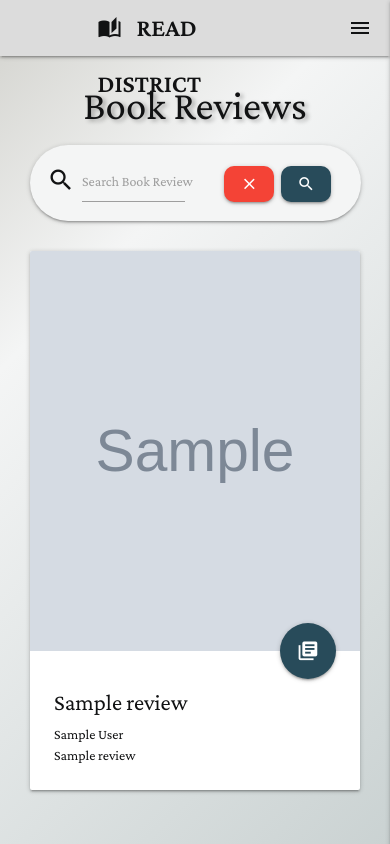
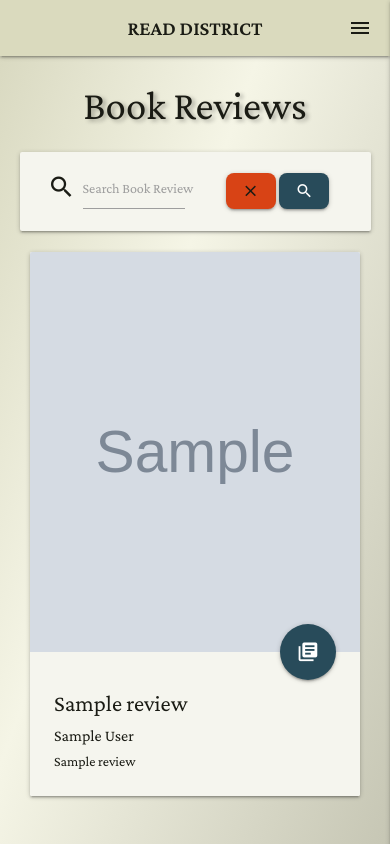
Before and after one commit to NicolaLampis/read-district, a Flask app: page / in a window 390 px wide. Run offline with Flask 2, Linux system fonts and the light colour scheme; grey boxes marked "Sample" are stand-in pictures; a database or web service that is not in the repository returns one stand-in record (values such as "Sample title"); some libraries are stand-ins or nearby versions.

Commit message:
Style card. Link img, title and button to book_page. Delete and edit functionality into book_page. Img responsive into book_page

```diff
--- a/app.py
+++ b/app.py
@@ -132,6 +132,7 @@
         }
         mongo.db.reviews.update({"_id": ObjectId(review_id)}, submit)
         flash("Review Successfully Updated")
+        return redirect(url_for("get_books"))
     review = mongo.db.reviews.find_one({"_id": ObjectId(review_id)})
     return render_template("edit_review.html", review=review)
 
--- a/static/css/style.css
+++ b/static/css/style.css
@@ -3,9 +3,9 @@
 body {
     margin: 0px;
     padding: 0px;
-    background: linear-gradient(135deg, rgba(210,210,205,1) 0%, rgba(244,245,245,1) 30%, rgba(202,210,210,1) 100%);
+    background: linear-gradient(110deg, rgba(215,215,190,1) 0%, rgba(245,245,230,1) 40%, rgba(198,198,180,1) 100%);
     font-family: "Crimson Pro", sans-serif;
-    color: rgb(17, 18, 19);
+    color: rgb(26, 27, 20);
     height: 100vh;
 }
 
@@ -14,8 +14,14 @@
     background-position: center;
     background-repeat: no-repeat;
     background-size: cover;
+    height: 400px;
+}
 
-    height: 400px;
+#book-img-page img {
+    background-position: center;
+    background-repeat: no-repeat;
+    background-size: cover;
+    width: 100%;
 }
 
 /* -- Navbar -- */
@@ -24,7 +30,7 @@
 }
 
 .nav-wrapper, .sidenav {
-    background-color: rgba(220,220,220,1);
+    background-color: rgb(218,218,190);
 }
 
 .nav-wrapper a,
@@ -35,14 +41,30 @@
 }
 
 /* -- VVVVV -- */
-.card-panel {
-    background-color: rgba(244,245,245,1);
+.card-panel, .card-content {
+    background-color: rgb(245, 245, 238);
 }
 
 .text-shadow {
     text-shadow: 3px 2px 4px rgba(0, 0, 0, 0.3);
 }
 
+.no-padding {
+    padding: 0px;
+}
+
+.modal-footer {
+    height: 80px !important;
+}
+
+.modal-icon {
+    font-size: 80px;
+}
+
+a:link, #title-link {
+    text-decoration: none;
+    color: rgb(26, 27, 20);
+}
 
 /* -- Flash messages -- */
 .flash-message {
@@ -58,7 +80,7 @@
 
 /* -- Buttons -- */
 .btn-theme {
-    border-radius: 10px;
+    border-radius: 8px;
 }
 
 .btn-primary-color {
@@ -66,18 +88,12 @@
 }
 
 .btn-action-options {
-    top: 300px;
-}
-
-.btn-action-optionso {
-    top: 230px;
+    top: 320px;
 }
 
 /* -- Search-bar -- */
 #search-bar {
-    border-radius: 38px;
-    padding: 0px;
-    height: 76px;
+    height: 74px;
     margin: 0px 10px;
 }
 
@@ -92,3 +108,17 @@
         font-size: 25px;
     }
 }
+
+@media screen and (max-width: 600px) {
+    a.brand-logo {
+        font-size: 20px;
+    }
+
+    #clear-search-button {
+    margin-right: 0.2vw;
+    }
+
+    #search-bar {
+        margin: 0px 0px;
+    }
+}
--- a/static/js/script.js
+++ b/static/js/script.js
@@ -5,10 +5,6 @@
 
     $('.materialboxed').materialbox();
 
-    $('.my-action-btn').floatingActionButton({
-        hoverEnabled: false,
-        direction: 'top',
-        isOpen: true
-    });
+    $('.modal').modal();
 
 });
--- a/templates/base.html
+++ b/templates/base.html
@@ -24,7 +24,7 @@
         <div class="navbar-fixed">
             <nav>
                 <div class="nav-wrapper">
-                    <a href="#!" class="brand-logo"><i class="material-icons">auto_stories</i>Read District</a>
+                    <a href="#!" class="brand-logo"><i class="material-icons hide-on-small-and-down">auto_stories</i>Read District</a>
                     <a href="#" data-target="mobile-demo" class="sidenav-trigger right"><i class="material-icons">menu</i></a>
                     <ul class="right hide-on-med-and-down">
                         <li><a href="{{ url_for('get_books') }}">Books</a></li>
--- a/templates/books.html
+++ b/templates/books.html
@@ -2,16 +2,17 @@
 {% block content %}
     <h3 class="center-align text-shadow">Book Reviews</h3>
     <!--  Search bar  -->
-    <div class="row card-panel" id="search-bar">
-        <form action="{{ url_for('search') }}" method="post" class="col s12 l10 offset-l1">
-            <div class="row valign-wrapper center-align">
+    <div class="row no-padding" id="search-bar">
+        <div class="card-panel col s12">
+        <form action="{{ url_for('search') }}" method="post">
+            <div class="valign-wrapper center-align">
                 <div class="input-field col s6 m8 l9 truncate">
                     <i class="material-icons prefix">search</i>
                     <input type="text" name="query" id="query" minlength="3" class="validate" required>
                     <label for="query">Search Book Review</label>
                 </div>
-                <div class="col s6 m4 l3">
-                    <a href="{{ url_for('get_books') }}" class="btn btn-theme red waves-effect waves-light" id="clear-search-button"><i class="material-icons">close</i></a>
+                <div class="col s6 m4 l3 no-padding">
+                    <a href="{{ url_for('get_books') }}" class="btn btn-theme deep-orange darken-3 waves-effect waves-light" id="clear-search-button"><i class="material-icons">close</i></a>
                     <button type="submit" class="btn btn-theme btn-primary-color waves-effect waves-light">
                         <i class="material-icons">search</i>
                     </button>
@@ -19,32 +20,33 @@
             </div>
         </form>
         </div>
+    </div>
 
+    {% if reviews|length > 0 %}
+    <!--  Card, book image and info, visible to all users  -->
         <div class="row equal-height">
             {% for review in reviews %}
             <div class="col s12 m6 l4 xl3 equal-height-col">
                 <div class="card card-height">
                     <div class="card-image" id="book-cover-img">
-                    <img src="{{ review.cover_img }}" alt="Reviewed book cover image">
+                        <a href="{{ url_for('book_page', review_id=review._id) }}"><img src="{{ review.cover_img }}" alt="Reviewed book cover image"></a>
                         <a href="{{ url_for('book_page', review_id=review._id) }}" class="btn-floating btn-large halfway-fab waves-effect waves-light btn-primary-color"><i class="material-icons">library_books</i></a>
+                        <!--  Buttons edit/delete only visible to the specific user  -->
                         {% if session.user|lower == review.created_by|lower %}
-        <a href="{{ url_for('edit_review', review_id=review._id) }}" class="btn-floating btn-large halfway-fab waves-effect waves-light amber darken-3 btn-action-optionso"><i class="material-icons">edit</i></a>
-        <a href="{{ url_for('delete_review', review_id=review._id) }}" class="btn-floating btn-large halfway-fab waves-effect waves-light deep-orange darken-3 btn-action-options"><i class="material-icons">delete_forever</i></a>
+                        <a href="{{ url_for('book_page', review_id=review._id) }}" class="btn-floating btn halfway-fab waves-effect waves-light amber darken-3 btn-action-options"><i class="material-icons">edit</i></a>
+
                         {% endif %}
                     </div>
                     <div class="card-content">
-                    <h5 class="truncate">{{ review.title }}</h5>
-                    <p class="truncate">{{ review.author }}</p>
+                        <a href="{{ url_for('book_page', review_id=review._id) }}" id="title-link"><h5 class="truncate">{{ review.title }}</h5></a>
+                        <h6 class="truncate">{{ review.author }}</h6>
                         <p class="truncate">{{ review.genre_name }}</p>
                     </div>
-
-
-
-
                 </div>
             </div>
             {% endfor %}
         </div>
-
-
+    {% else %}
+        <h3 class="center-align text-shadow">No Results Found</h3>
+    {% endif %}
 {% endblock %}
```
Also changed, not shown: templates/book_page.html (+24 -7 lines). Lines whose indentation alone changed are shown as unchanged.
